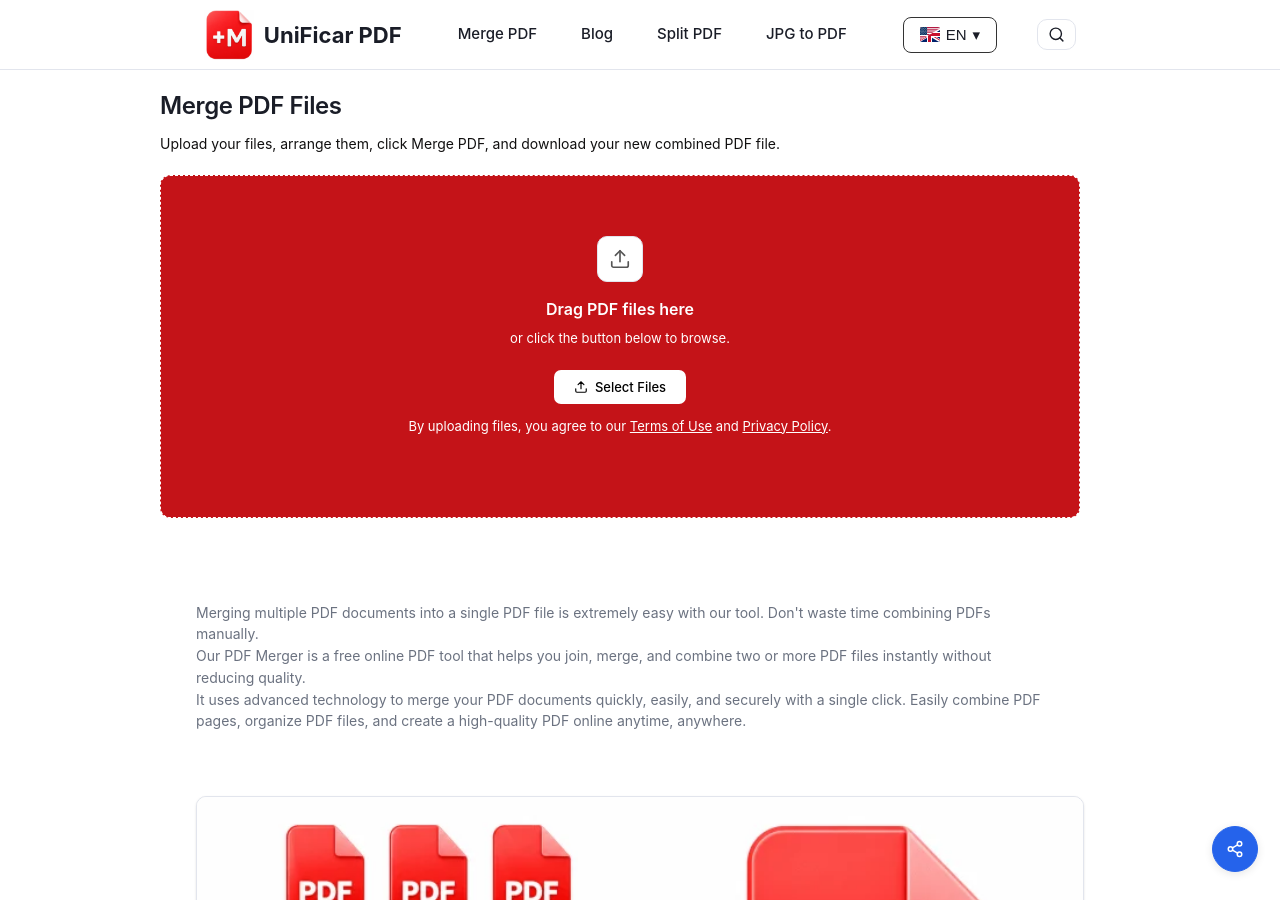
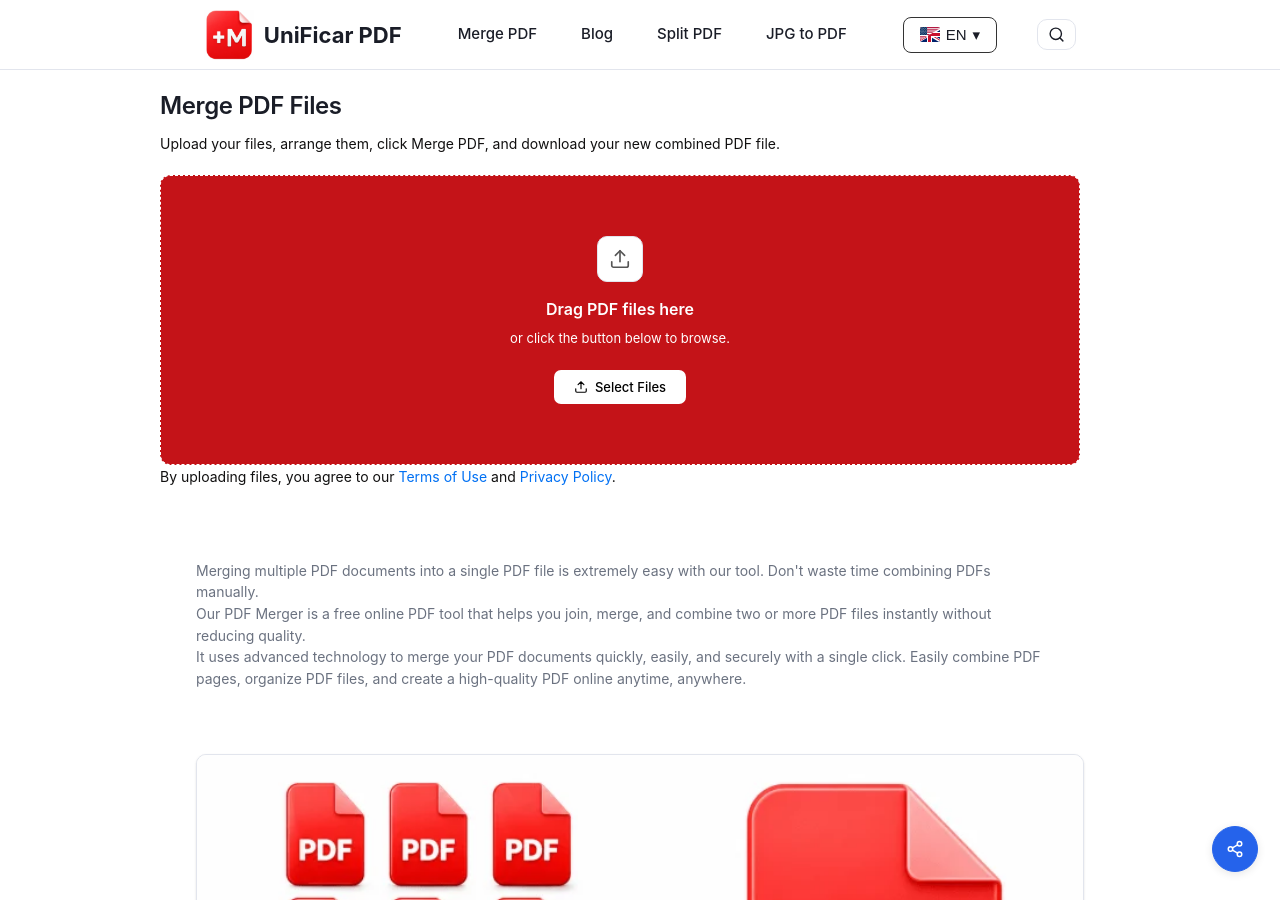
Before and after one commit to rforrupesh/jekyllmultilingual, a Jekyll site: the page built from en/index.md, in a window 1280 px wide and 900 px high. Built offline with Jekyll 4.4.1, drawn with Linux system fonts in a browser that asks for light colours.

Commit message:
Update index.md

```diff
--- a/en/index.md
+++ b/en/index.md
@@ -765,16 +765,11 @@ scripts:
         </svg>
   Select Files
       </button>
-     <p class="upload-note">
- By uploading files, you agree to our
-  <a href="/en/terms-of-use/" target="_blank">Terms of Use</a>
-and
-  <a href="/en/privacy-policy/" target="_blank">Privacy Policy</a>.
-</p>
+
     </div>
     <input type="file" id="fileInput" multiple accept="application/pdf" hidden>
 
-      <p class="upload-note">
+      <p class="page-sub">
  By uploading files, you agree to our
   <a href="/en/terms-of-use/" target="_blank">Terms of Use</a>
 and
@@ -847,7 +842,7 @@ Combine PDF
 
 <section>
    <figure class="isec-media">
-    <img src="https://rforrupesh.github.io/jekyllmultilingual/assets/img/unir.webp"
+    <img src="/assets/img/unir.webp"
          alt="Combine multiple PDF files into one instantly"
          loading="lazy"
          width="710"
```
